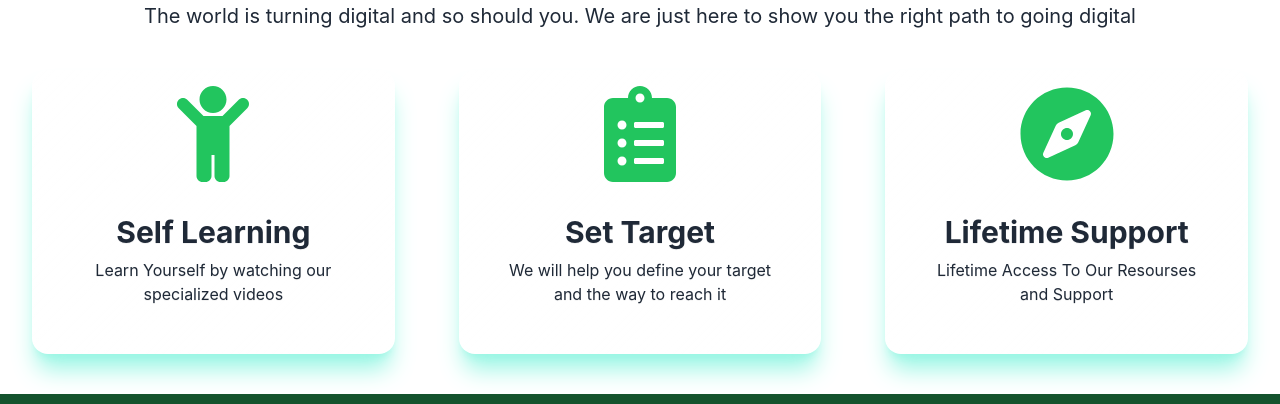
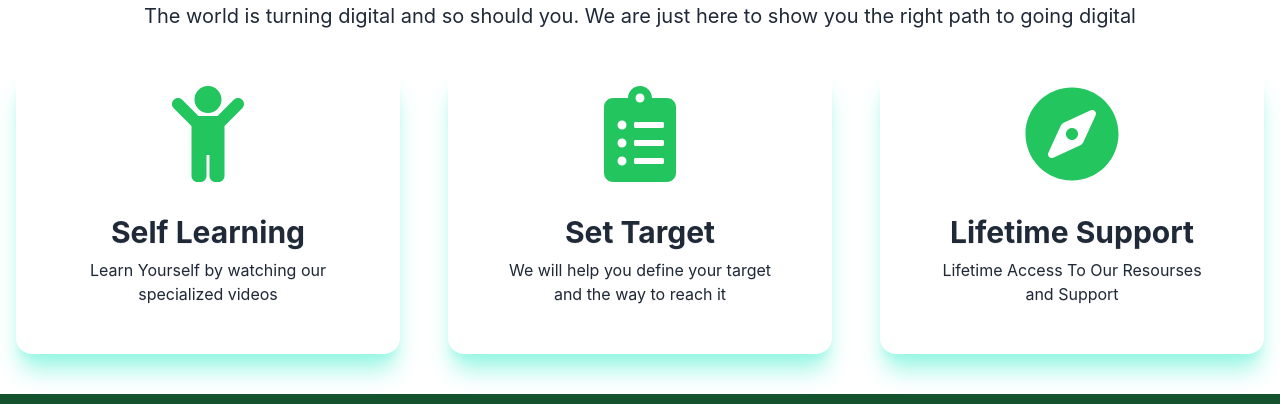
Before and after one commit to sartajdev007/technoGuy-learning-client, a React (Create React App) app: page / in a window 1280 px wide. Shown: the part 946-1350 px from the top of the page. Built offline with nearby package versions, Linux system fonts and the light colour scheme; no server answers.

Commit message:
padding fix

```diff
--- a/src/components/Home/Home.js
+++ b/src/components/Home/Home.js
@@ -24,8 +24,8 @@ const Home = () => {
             </div>
 
             {/* card section */}
-            <div className='mt-10 flex md:flex-row flex-col  w-100'>
-                <div className="card w-96 glass mx-8 shadow-xl shadow-teal-200">
+            <div className='mt-10 flex justify-center gap-12 md:flex-row flex-col  w-100'>
+                <div className="card w-96 glass shadow-xl shadow-teal-200">
                     <div className='p-4'>
                         <figure><FaChild className='text-8xl  text-green-500'></FaChild></figure>
                         <div className="card-body">
@@ -34,7 +34,7 @@ const Home = () => {
                         </div>
                     </div>
                 </div>
-                <div className="card w-96 glass mx-8 shadow-xl shadow-teal-200">
+                <div className="card w-96 glass shadow-xl shadow-teal-200">
                     <div className='p-4'>
                         <figure><FaClipboardList className='text-8xl  text-green-500'></FaClipboardList ></figure>
                         <div className="card-body">
@@ -43,7 +43,7 @@ const Home = () => {
                         </div>
                     </div>
                 </div>
-                <div className="card w-96 glass mx-8 shadow-xl shadow-teal-200">
+                <div className="card w-96 glass shadow-xl shadow-teal-200">
                     <div className='p-4'>
                         <figure><FaCompass className='text-8xl  text-green-500'></FaCompass></figure>
                         <div className="card-body">
```
Also changed, not shown: src/components/Home/AboutUs.js (added).
